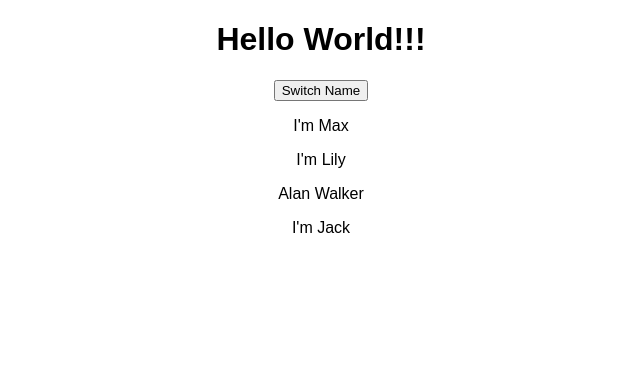
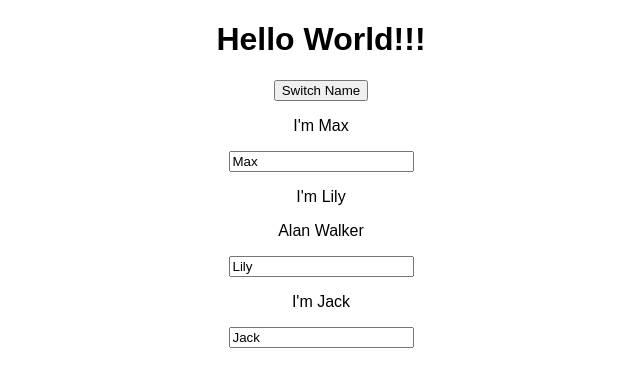
Before and after one commit to CoderBit/react-complete-guide, a React (Create React App) app: page / in a window 1280 px wide. Shown: the top 386 px of the page, without its empty margins (319-959 px from the left). Built offline with nearby package versions, Linux system fonts and the light colour scheme.

Commit message:
added two way binding

```diff
--- a/src/App.js
+++ b/src/App.js
@@ -9,14 +9,25 @@ class App extends Component {
       {name: 'Max'},
       {name: 'Lily'},
       {name: 'Jack'},
-    ]
+    ],
+    otherState: 'some other state'
   }
 
-  switchNameHandler = () => {
+  switchNameHandler = (newName) => {
     this.setState({
       persons: [
-        {name: 'Maximiliam'},
+        {name: newName},
         {name: 'Lily'},
+        {name: 'Jack'},
+      ]
+    })
+  }
+
+  nameChangedHandler = (event) => {
+    this.setState({
+      persons: [
+        {name: 'Max'},
+        {name: event.target.value},
         {name: 'Jack'},
       ]
     })
@@ -26,9 +37,12 @@ class App extends Component {
     return (
       <div className="App">
         <h1>Hello World!!!</h1>
-        <button onClick={this.switchNameHandler}>Switch Name</button>
+        <button onClick={() => this.switchNameHandler('Superman')}>Switch Name</button>
         <Person name={this.state.persons[0].name} />
-        <Person name={this.state.persons[1].name}>Alan Walker</Person>
+        <Person
+          name={this.state.persons[1].name}
+          click={this.switchNameHandler.bind(this, 'Batman')}
+          change={this.nameChangedHandler}>Alan Walker</Person>
         <Person name={this.state.persons[2].name} />
       </div>
     );
--- a/src/Person/Person.js
+++ b/src/Person/Person.js
@@ -4,8 +4,9 @@ import React from "react";
 const person = (props) => {
   return (
     <div>
-      <p>I'm {props.name}</p>
+      <p onClick={props.click}>I'm {props.name}</p>
       <p>{props.children}</p>
+      <input type="text" onChange={props.change} value={props.name} />
     </div>
   )
 };
```
